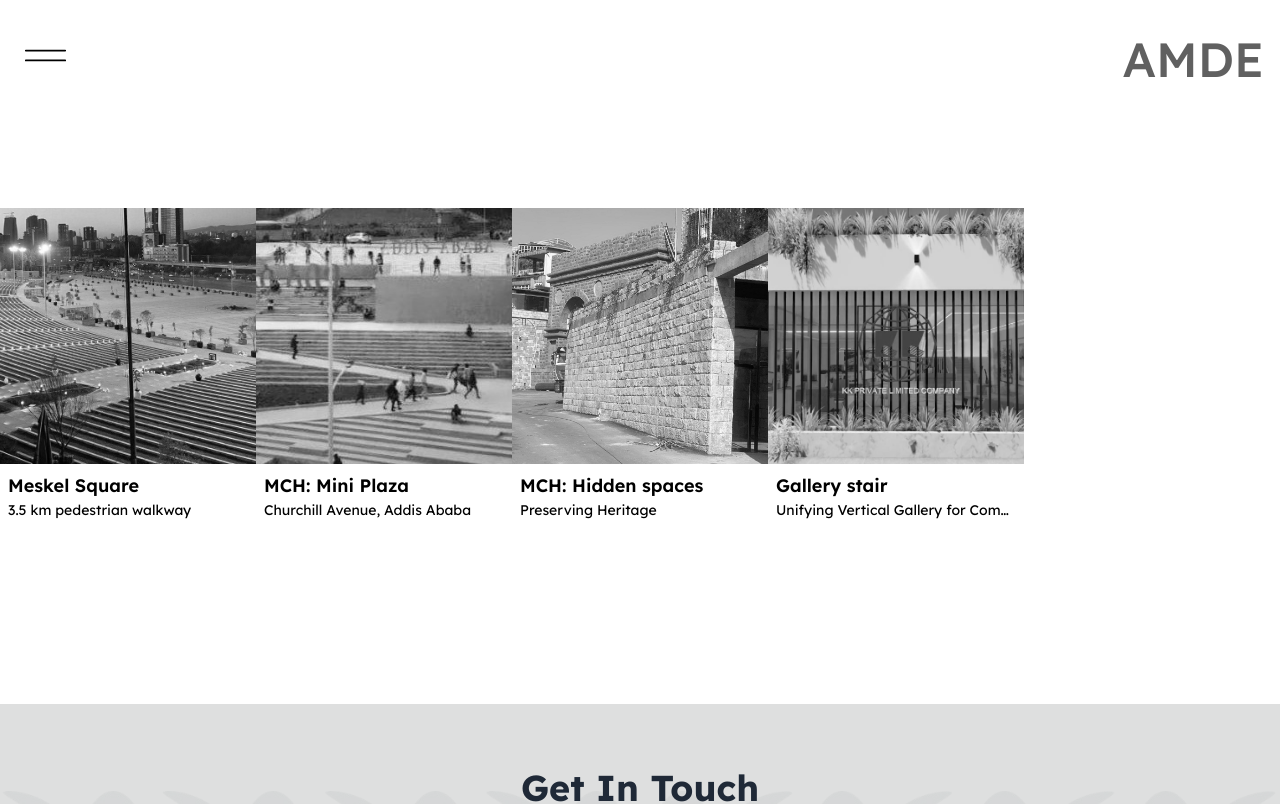
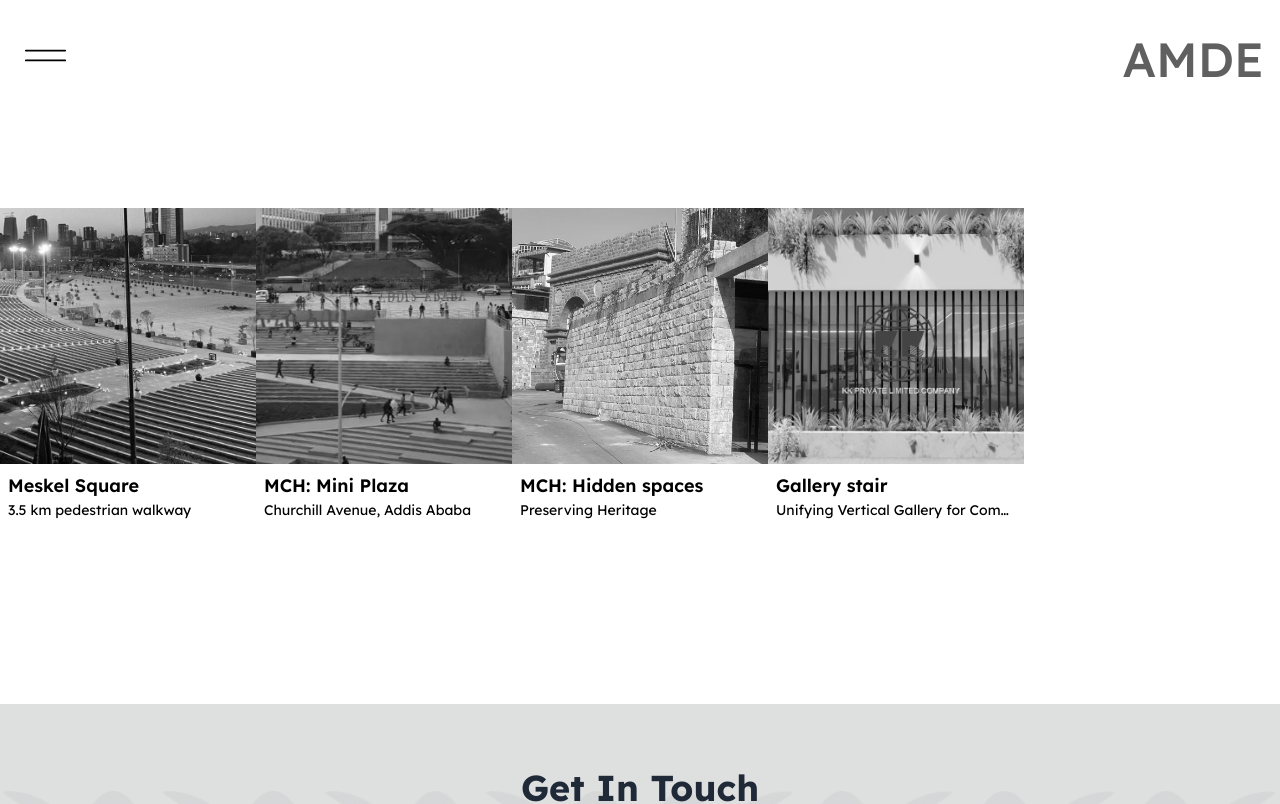
Before and after one commit to Aklilegetachew/AMDE, a Next.js app: page /Commercial in a window 1280 px wide. Shown: the top 804 px of the page. Built offline with nearby package versions, Linux system fonts and the light colour scheme.

Commit message:
public page image mini

```diff
--- a/src/app/Commercial/page.tsx
+++ b/src/app/Commercial/page.tsx
@@ -21,7 +21,7 @@ const Commercial = () => {
 
     {
       id: 6,
-      src: "/miniPlaza.jpg",
+      src: "/meskelSquareClean.jpg",
       alt: "MCH: Mini Plaza",
       title: "MCH: Mini Plaza",
       location: "Churchill Avenue, Addis Ababa",
```
